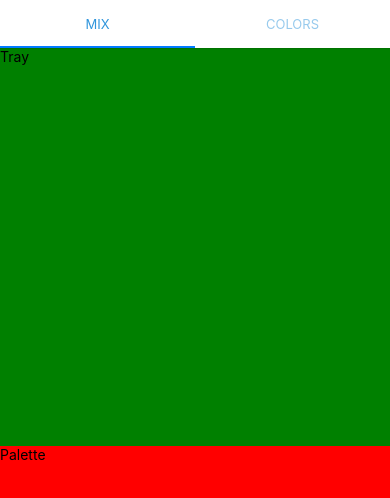
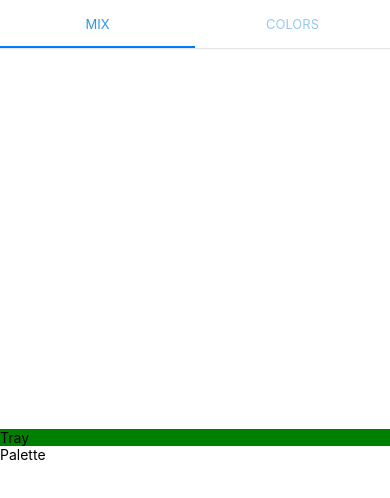
Before and after one commit to brandedcow/mix-colors-mobile, a React Native app: screen /TabOne in a window 390 px wide. Shown: the top 498 px of the page. Built offline with nearby package versions, Linux system fonts and the light colour scheme; what expo-linking would draw is missing.

Commit message:
add palette component

```diff
--- /dev/null
+++ b/components/Palette.tsx
@@ -0,0 +1,12 @@
+import React from 'react'
+import { Text, View } from "./Themed";
+
+export default function Palette() {
+  return (
+    <View>
+      <Text>
+        Palette
+      </Text>
+    </View>
+  )
+}
--- a/screens/MixTabScreen.tsx
+++ b/screens/MixTabScreen.tsx
@@ -1,7 +1,7 @@
 import * as React from 'react';
 import { StyleSheet } from 'react-native';
 
-import EditScreenInfo from '../components/EditScreenInfo';
+import Palette from '../components/Palette';
 import { Text, View } from '../components/Themed';
 import { RootTabScreenProps } from '../types';
 
@@ -12,7 +12,7 @@ export default function MixTabScreen({ navigation }: RootTabScreenProps<'TabOne'
         <Text>Tray</Text>
       </View>
       <View style={styles.palette}>
-        <Text>Palette</Text>
+        <Palette />
       </View>
     </View>
   );
@@ -25,12 +25,10 @@ const styles = StyleSheet.create({
     justifyContent: 'center',
   },
   tray: {
-    flex: 1,
     backgroundColor: 'green',
     width: '100%'
   },
   palette: {
-    flex: 1,
     backgroundColor: 'red',
     width: '100%'
   }
```
